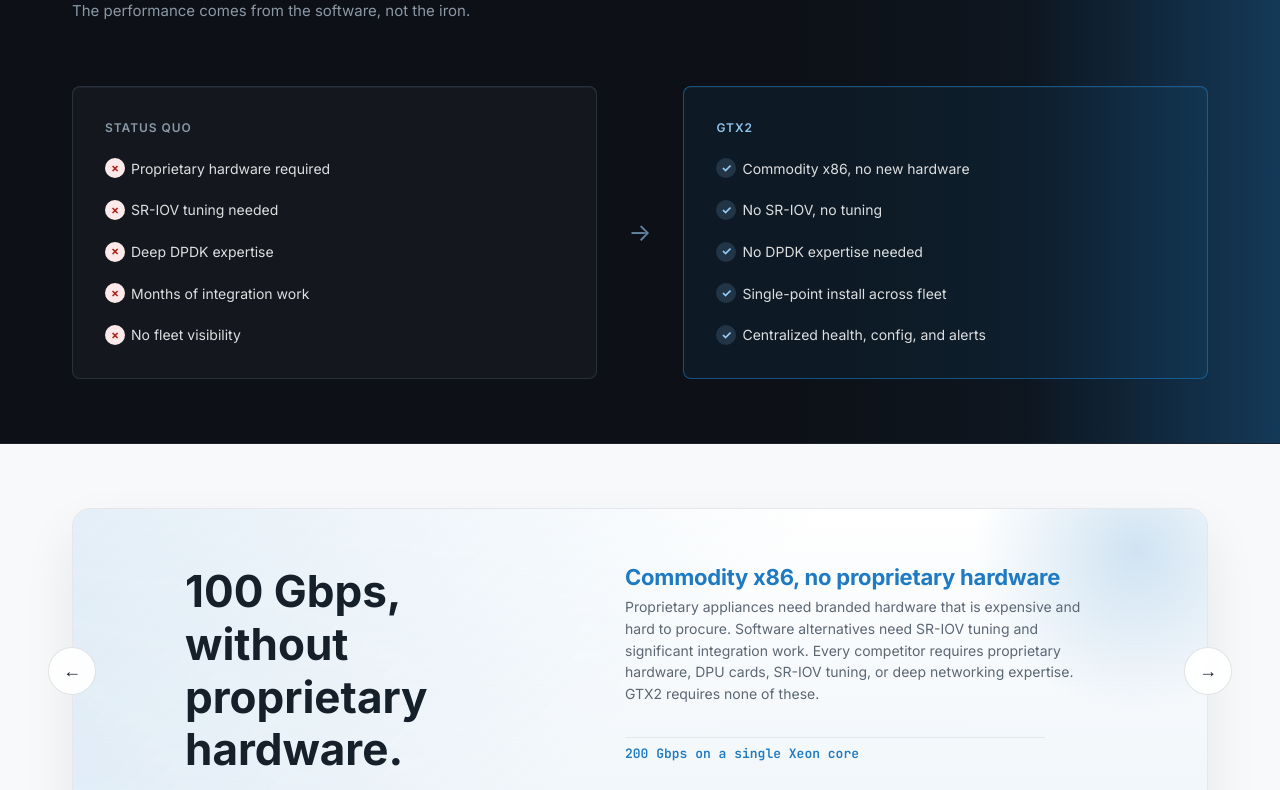
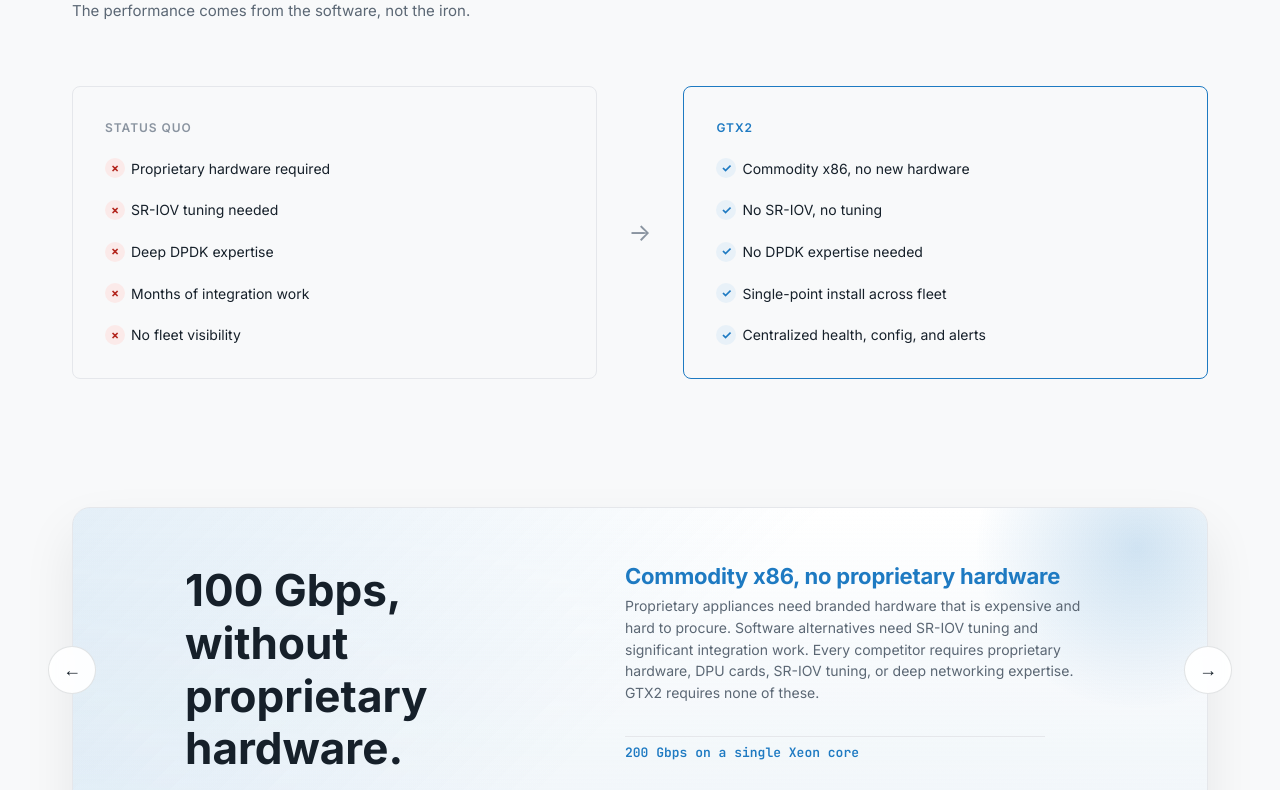
Before and after one commit to jogi9928/gtx2Website, a website: page solutions.html in a window 1280 px wide. Shown: the part 336-1126 px from the top of the page. Drawn offline with Linux system fonts and the light colour scheme.

Commit message:
kids could you lighten up a little?
https://tenor.com/view/simpsons-marge-lighten-up-lighten-up-a-little-lighten-up-marge-gif-8253524319542643109

```diff
--- a/css/solutions.css
+++ b/css/solutions.css
@@ -1,23 +1,5 @@
 .solutions-hero-band {
   position: relative;
-  background: var(--color-dark-bg);
-  border-bottom: 1px solid rgba(123, 151, 178, 0.14);
-  overflow: hidden;
-  isolation: isolate;
-}
-
-.solutions-hero-band::before {
-  content: '';
-  position: absolute;
-  inset: 0;
-  background: linear-gradient(90deg, rgba(8, 11, 18, 0) 0%, rgba(8, 11, 18, 0) 61.8%, rgba(16, 44, 70, 0.18) 80%, rgba(30, 122, 194, 0.38) 100%);
-  z-index: 0;
-  pointer-events: none;
-}
-
-.solutions-hero-band > * {
-  position: relative;
-  z-index: 1;
 }
 
 .page-header {
@@ -26,12 +8,6 @@
 
 .page-header .page-heading {
   margin-bottom: var(--space-sm);
-  color: var(--color-dark-text);
-  text-shadow: 0 0 24px rgba(11, 18, 29, 0.34);
-}
-
-.page-header .section-sub {
-  color: var(--color-dark-text-muted);
 }
 
 /* ---- Comparison: status quo vs. GTX2, two cards with an arrow between ---- */
@@ -50,14 +26,11 @@
 .comparison-card {
   border-radius: var(--radius-card);
   padding: var(--space-md);
-  border: 1px solid rgba(123, 151, 178, 0.2);
-  background: rgba(255, 255, 255, 0.03);
-  box-shadow: inset 0 1px 0 rgba(255, 255, 255, 0.04);
+  border: 1px solid var(--color-border);
 }
 
 .comparison-gtx2 {
-  border-color: rgba(30, 122, 194, 0.58);
-  background: rgba(30, 122, 194, 0.08);
+  border-color: var(--color-primary);
 }
 
 .comparison-label {
@@ -65,12 +38,12 @@
   font-weight: 600;
   letter-spacing: 0.08em;
   text-transform: uppercase;
-  color: var(--color-dark-text-muted);
+  color: var(--color-text-faint);
   margin-bottom: var(--space-sm);
 }
 
 .comparison-gtx2 .comparison-label {
-  color: rgba(149, 203, 246, 0.96);
+  color: var(--color-primary);
 }
 
 .comparison-list {
@@ -87,7 +60,7 @@
   align-items: center;
   gap: var(--space-2xs);
   font-size: 14px;
-  color: rgba(255, 255, 255, 0.86);
+  color: var(--color-text);
 }
 
 .comparison-icon {
@@ -108,13 +81,13 @@
 }
 
 .comparison-icon-check {
-  background: rgba(149, 203, 246, 0.16);
-  color: #95CBF6;
+  background: var(--color-primary-tint);
+  color: var(--color-primary);
 }
 
 .comparison-arrow {
   font-size: 24px;
-  color: rgba(149, 203, 246, 0.62);
+  color: var(--color-text-faint);
 }
 
 .solutions-list {
```
Also changed, not shown: css/home.css (+25 -26 lines), README.md (added).
